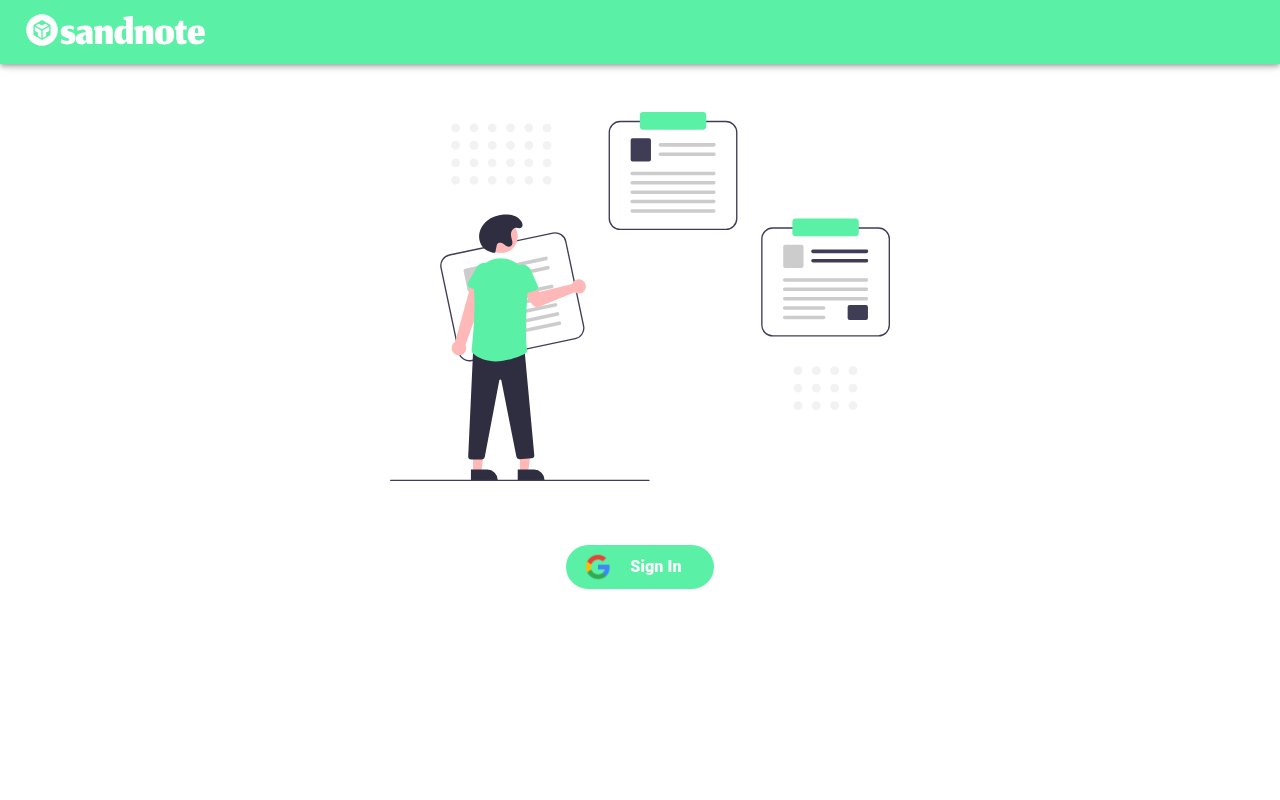
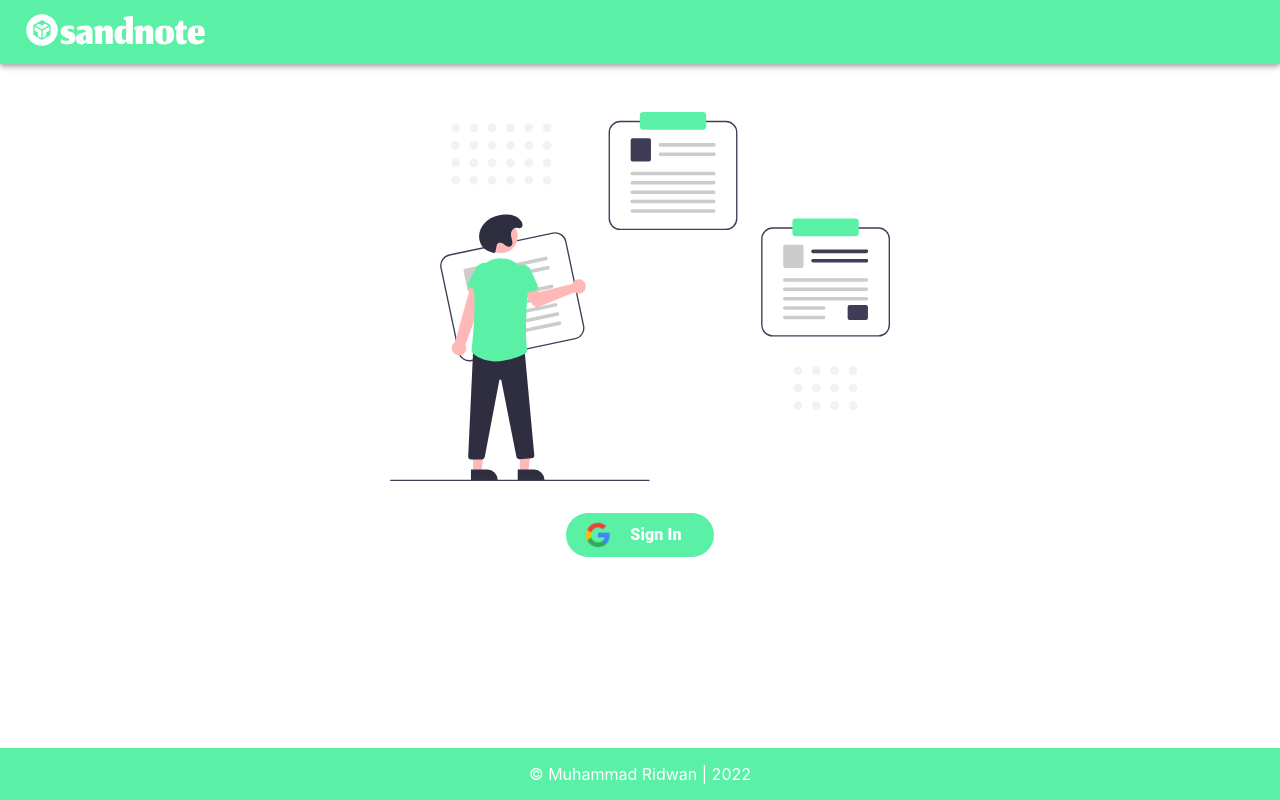
Before and after one commit to ridhlab/sandnote, a React (Create React App) app: page / in a window 1280 px wide. Built offline with nearby package versions, Linux system fonts and the light colour scheme; no server answers.

Commit message:
add footer

```diff
--- /dev/null
+++ b/src/Components/Footer/index.jsx
@@ -0,0 +1,27 @@
+import React from "react";
+
+// MUI
+import { Box, Link } from "@mui/material";
+
+// Context
+import { useAuth } from "../../context/AuthContext";
+
+const Footer = React.memo(({ drawerWidth }) => {
+    const { isLogin } = useAuth();
+
+    return (
+        <Box position="fixed" bottom="0" left="0" right="0">
+            <Box display="flex" justifyContent={{ sm: "flex-end" }}>
+                <Box bgcolor="primary.main" py={2} sx={{ width: { xs: "100%", sm: `calc(100% - ${drawerWidth}px)` } }} textAlign="center" color="white">
+                    &copy;{" "}
+                    <Link href="https://www.github.com/ridlwan17" color="inherit" underline="hover" target="_blank">
+                        Muhammad Ridwan
+                    </Link>{" "}
+                    | 2022
+                </Box>
+            </Box>
+        </Box>
+    );
+});
+
+export default Footer;
--- a/src/Components/Layout/Main/index.jsx
+++ b/src/Components/Layout/Main/index.jsx
@@ -5,6 +5,7 @@ import { Box, CssBaseline, Toolbar } from "@mui/material";
 
 // Components
 import Navbar from "../../Navbar";
+import Footer from "../../Footer";
 
 // Context
 import { useAuth } from "../../../context/AuthContext";
@@ -22,6 +23,7 @@ const LayoutMain = ({ children }) => {
     };
 
     return (
+        <Box>
             <Box sx={{ display: "flex" }}>
                 <CssBaseline />
                 <Navbar handleDrawerToggle={handleDrawerToggle} drawerWidth={drawerWidth} />
@@ -37,6 +39,8 @@ const LayoutMain = ({ children }) => {
                     </>
                 )}
             </Box>
+            <Footer drawerWidth={drawerWidth} />
+        </Box>
     );
 };
 
--- a/src/index.css
+++ b/src/index.css
@@ -11,3 +11,14 @@ code {
   font-family: source-code-pro, Menlo, Monaco, Consolas, 'Courier New',
     monospace;
 }
+
+/*
+html, body{
+  height: 100%;
+} */
+
+*{
+  padding: 0;
+  margin: 0;
+  box-sizing: border-box;
+}
--- a/src/screens/Dashboard/index.jsx
+++ b/src/screens/Dashboard/index.jsx
@@ -76,7 +76,7 @@ const Dashboard = () => {
 
     return (
         <LayoutMain>
-            <Box>
+            <Box pb={6}>
                 <Sandbox titleValue={titleValue} bodyText={bodyText} handleChangeTitle={handleChangeTitle} handleChangeBodyText={handleChangeBodyText} />
                 <Button variant="contained" sx={{ textTransform: "none" }} fullWidth onClick={() => handleClickAddNotes(titleValue, bodyText)}>
                     Add Notes
--- a/src/screens/LandingPage/index.jsx
+++ b/src/screens/LandingPage/index.jsx
@@ -22,6 +22,7 @@ import { useAuth } from "../../context/AuthContext";
 // Redux
 import { useDispatch } from "react-redux";
 import { CheckUser } from "../../service/redux/action";
+import Footer from "../../Components/Footer";
 
 const LandingPage = () => {
     const { signInWithGoogle, isLogin, isLoadingAuth } = useAuth();
@@ -57,8 +58,8 @@ const LandingPage = () => {
         <Box>
             <Navbar />
             {!isLoadingAuth && (
-                <Box mt={14}>
-                    <Box my={8}>
+                <Box mt={14} mb={6}>
+                    <Box my={4}>
                         <img src={SandNoteIllustration} alt="sandnote-hero" width={500} className={styles.img} />
                     </Box>
                     <Box display="flex" justifyContent="center">
@@ -88,6 +89,7 @@ const LandingPage = () => {
                     </Box>
                 </Box>
             )}
+            <Footer />
         </Box>
     );
 };
```
Also changed, not shown: src/screens/Notes/Detail/index.jsx (+0 -11 lines). Lines whose indentation alone changed are shown as unchanged.
